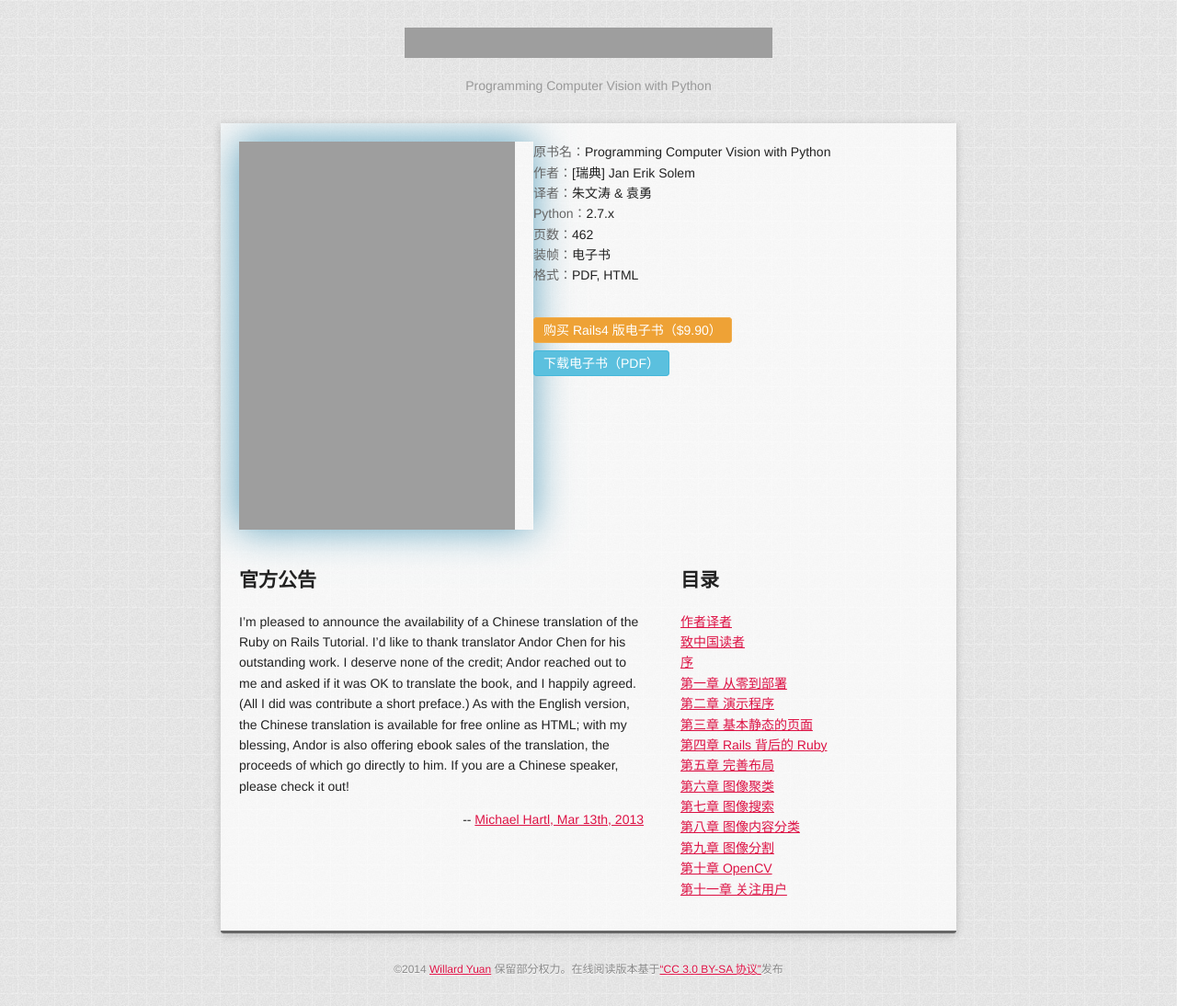
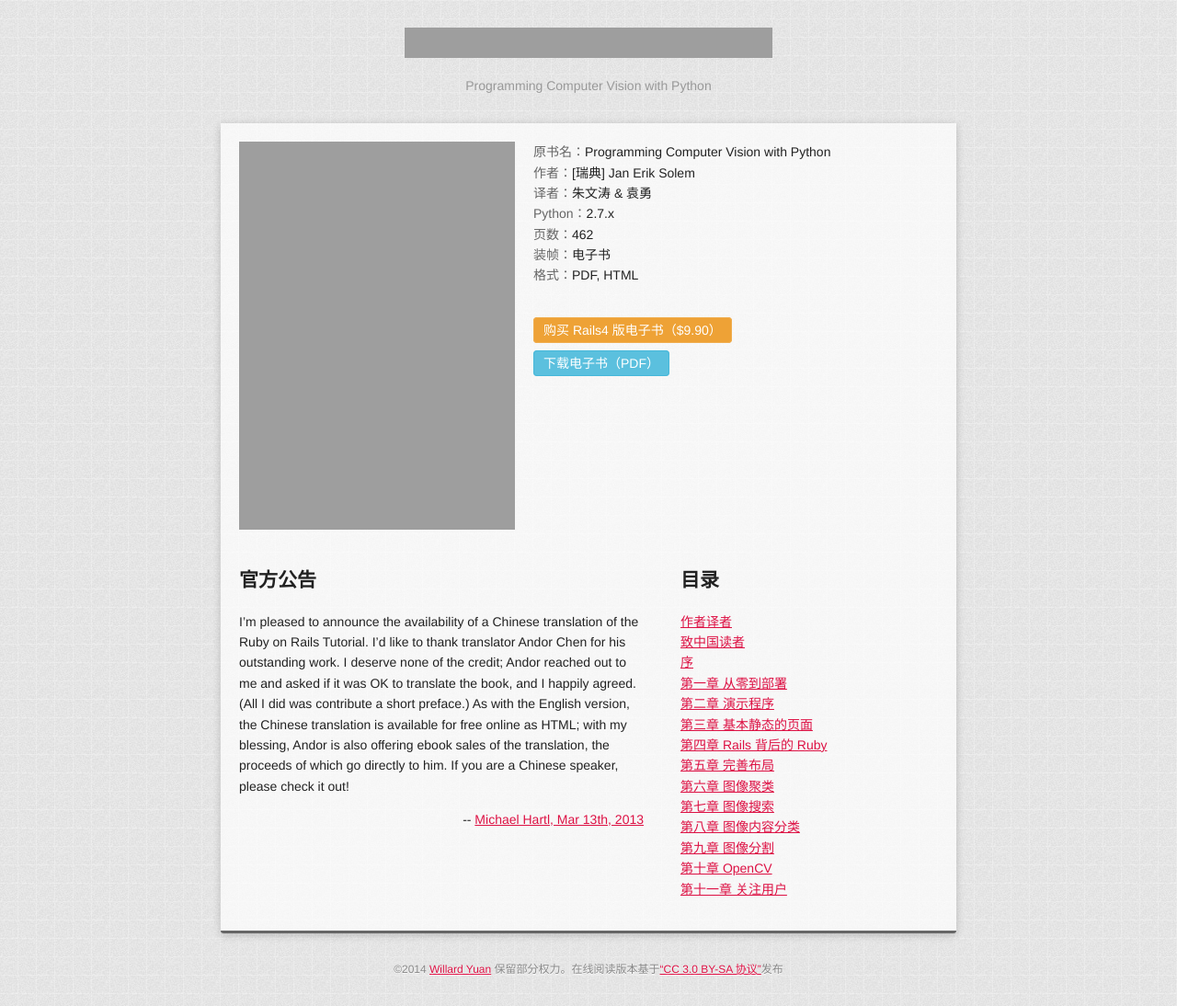
Before and after one commit to willard-yuan/pcvwithpython, a Jekyll site: the page built from index.md, in a window 1280 px wide. Shown: the whole page at 92% size. Built offline with Jekyll 4.4.1, drawn with Linux system fonts in a browser that asks for light colours; nearby versions of some CDN libraries; library files that are not in the unit come from our copies; Markdown is read by kramdown in place of the engine named in the settings; grey boxes are pictures that could not be loaded.

Commit message:
update sytle.css

```diff
--- a/assets/css/style.css
+++ b/assets/css/style.css
@@ -266,8 +266,6 @@
 img {
     border: 0; /* 1 */
     -ms-interpolation-mode: bicubic; /* 2 */
-	max-width: 600px;
-    box-shadow: -1px -1px 40px rgb(92, 162, 190);
 }
 
 /*
```
